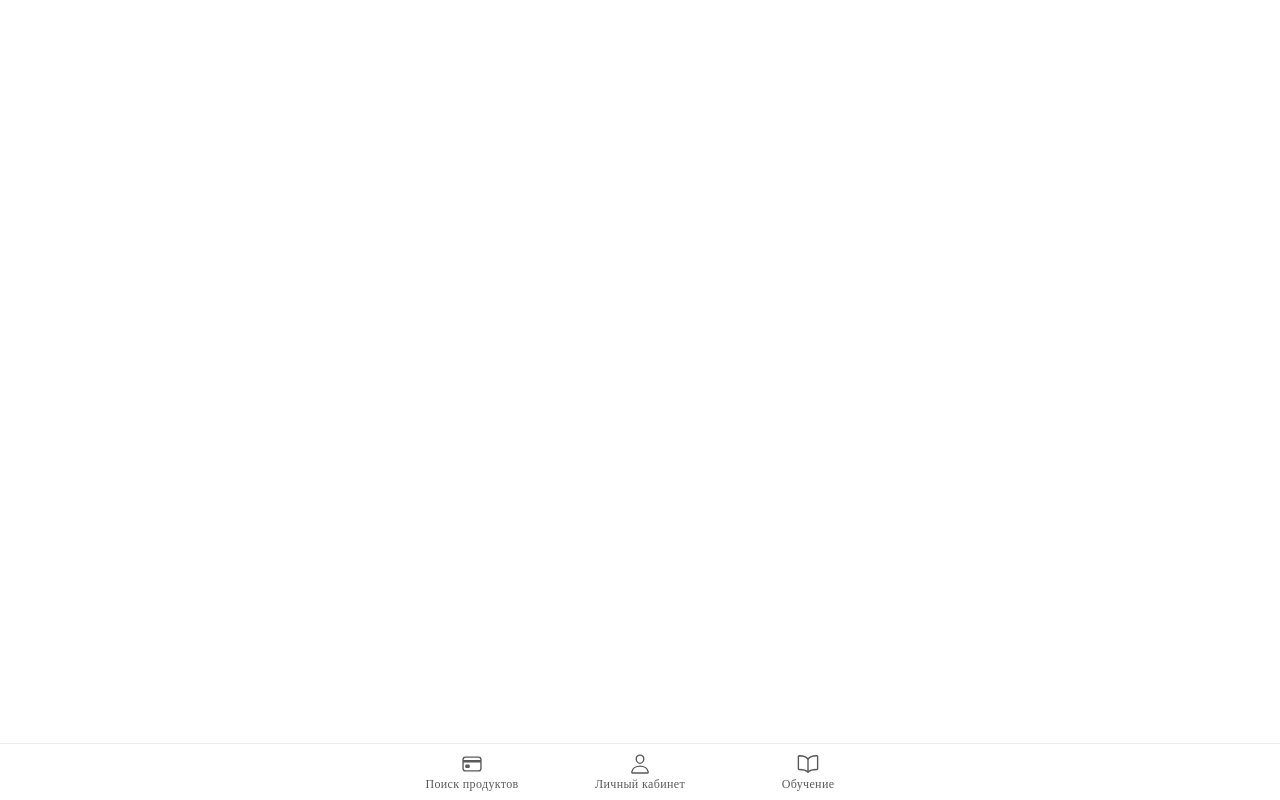
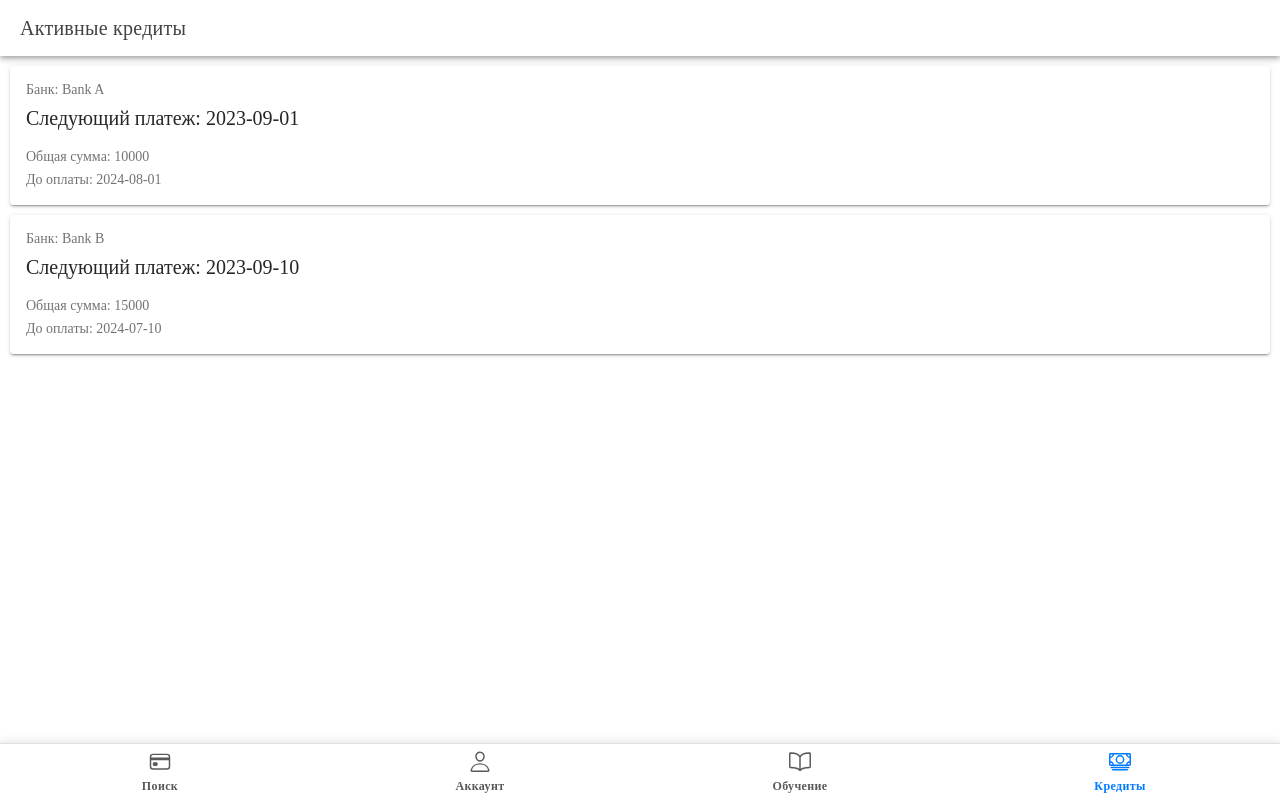
Before and after one commit to kopytyoshka/FinoDays, a React (Create React App) app: page /active-offers in a window 1280 px wide. Built offline with nearby package versions, Linux system fonts and the light colour scheme.

Commit message:
feat: add active products tab

```diff
--- a/src/App.tsx
+++ b/src/App.tsx
@@ -9,12 +9,14 @@ import {
     IonRouterOutlet,
     setupIonicReact
 } from '@ionic/react';
-import {cardOutline, personOutline, bookOutline} from 'ionicons/icons';
+import {cardOutline, personOutline, bookOutline, cashOutline} from 'ionicons/icons';
 import {Redirect, Route} from "react-router-dom";
 import LearningPage from "./pages/LearningPage";
 import ProfilePage from "./pages/ProfilePage";
 import CreditOffersPage from "./pages/CreditOffersPages";
 import {IonReactRouter} from "@ionic/react-router";
+import ActiveCreditsPage from "./pages/ActiveCreditsPage";
+import './styles/App.css';
 
 setupIonicReact();
 const App: React.FC = () => (
@@ -25,20 +27,25 @@ const App: React.FC = () => (
                     <Route path="/credit-offers" component={CreditOffersPage} exact/>
                     <Route path="/profile" component={ProfilePage} exact/>
                     <Route path="/learning" component={LearningPage} exact/>
+                    <Route path="/active-offers" component={ActiveCreditsPage} exact/>
                     <Redirect from="/" to="/credit-offers" exact/>
                 </IonRouterOutlet>
-                <IonTabBar slot="bottom">
+                <IonTabBar slot="bottom" className="custom-tab-bar">
                     <IonTabButton tab="search" href="/credit-offers">
                         <IonIcon icon={cardOutline}/>
-                        <IonLabel>Поиск продуктов</IonLabel>
+                        <IonLabel>Поиск</IonLabel>
                     </IonTabButton>
                     <IonTabButton tab="profile" href="/profile">
                         <IonIcon icon={personOutline}/>
-                        <IonLabel>Личный кабинет</IonLabel>
+                        <IonLabel>Аккаунт</IonLabel>
                     </IonTabButton>
                     <IonTabButton tab="learning" href="/learning">
                         <IonIcon icon={bookOutline}/>
                         <IonLabel>Обучение</IonLabel>
+                    </IonTabButton>
+                    <IonTabButton tab="bank" href="/active-offers">
+                        <IonIcon icon={cashOutline}/>
+                        <IonLabel>Кредиты</IonLabel>
                     </IonTabButton>
                 </IonTabBar>
             </IonTabs>
--- /dev/null
+++ b/src/pages/ActiveCreditsPage.tsx
@@ -0,0 +1,36 @@
+import React from 'react';
+import { IonHeader, IonToolbar, IonTitle, IonContent, IonCard, IonCardHeader, IonCardSubtitle, IonCardTitle, IonCardContent } from '@ionic/react';
+
+const ActiveCreditsPage: React.FC = () => {
+    const activeCredits = [
+        { id: 1, bankName: 'Bank A', nextPaymentDate: '2023-09-01', totalAmount: 10000, toBePaidTill: '2024-08-01' },
+        { id: 2, bankName: 'Bank B', nextPaymentDate: '2023-09-10', totalAmount: 15000, toBePaidTill: '2024-07-10' },
+        // Add more active credit details
+    ];
+
+    return (
+        <>
+            <IonHeader>
+                <IonToolbar>
+                    <IonTitle>Активные кредиты</IonTitle>
+                </IonToolbar>
+            </IonHeader>
+            <IonContent>
+                {activeCredits.map((credit) => (
+                    <IonCard key={credit.id}>
+                        <IonCardHeader>
+                            <IonCardSubtitle>Банк: {credit.bankName}</IonCardSubtitle>
+                            <IonCardTitle>Следующий платеж: {credit.nextPaymentDate}</IonCardTitle>
+                        </IonCardHeader>
+                        <IonCardContent>
+                            <p>Общая сумма: {credit.totalAmount}</p>
+                            <p>До оплаты: {credit.toBePaidTill}</p>
+                        </IonCardContent>
+                    </IonCard>
+                ))}
+            </IonContent>
+        </>
+    );
+};
+
+export default ActiveCreditsPage;
--- /dev/null
+++ b/src/styles/App.css
@@ -0,0 +1,47 @@
+/* Customize the appearance of the tab bar */
+.custom-tab-bar {
+    background-color: #ffffff;
+    border-top: 1px solid #e0e0e0;
+    box-shadow: 0px -2px 8px rgba(0, 0, 0, 0.1);
+    position: fixed;
+    bottom: 0;
+    width: 100%;
+    display: flex;
+    justify-content: space-around;
+    align-items: center;
+}
+
+/* Adjust the style of tab buttons */
+.custom-tab-bar ion-tab-button {
+    --color-selected: #007bff;
+    --ion-color-base: #9e9e9e;
+    --ion-color-activated: #ffffff;
+    flex: 1;
+    display: flex;
+    flex-direction: column;
+    align-items: center;
+    padding: 6px 0;
+    text-align: center;
+}
+
+/* Adjust the style of tab icons */
+.custom-tab-bar ion-icon {
+    font-size: 24px;
+}
+
+/* Adjust the style of tab labels */
+.custom-tab-bar ion-label {
+    font-size: 12px;
+    font-weight: bold;
+    margin-top: 4px;
+}
+
+/* Set a maximum width for tab labels */
+.custom-tab-bar ion-label {
+    max-width: 60px;
+}
+
+/* Adjust the padding inside tab buttons */
+.custom-tab-bar ion-tab-button {
+    padding: 0;
+}
```
